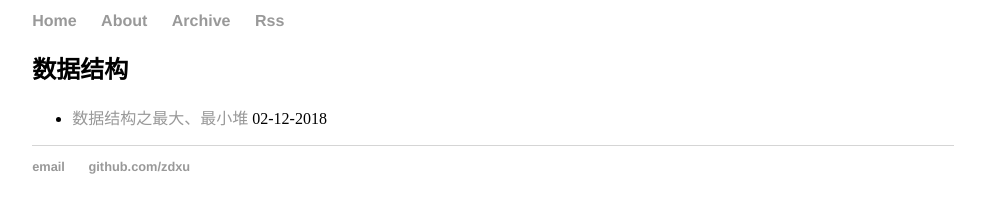
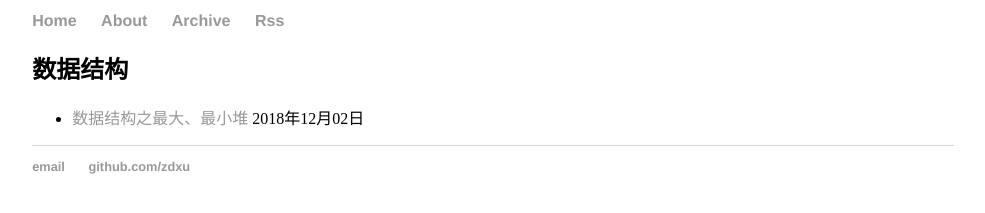
Before and after one commit to zdxu/zdxu.github.io, a Jekyll site: the page built from archive.html, in a window 1280 px wide. Shown: the part 266-479 px from the top of the page, without its empty margins (147-1132 px from the left). Built offline with Jekyll 4.4.1, drawn with Linux system fonts in a browser that asks for light colours.

Commit message:
post test

```diff
--- a/archive.html
+++ b/archive.html
@@ -16,10 +16,10 @@ active: archive
         <li>
           {% if post.lastmod %}
             <a href="{{ post.url | relative_url}}">{{ post.title }}</a>
-            <span class="date">{{ post.lastmod | date: "%d-%m-%Y"  }}</span>
+            <span class="date">{{ post.lastmod | date: "%Y年%m月%d日"  }}</span>
           {% else %}
             <a href="{{ post.url | relative_url}}">{{ post.title }}</a>
-            <span class="date">{{ post.date | date: "%d-%m-%Y"  }}</span>
+            <span class="date">{{ post.date | date: "%Y年%m月%d日"  }}</span>
           {% endif %}
         </li>
       {% endif %}
```
